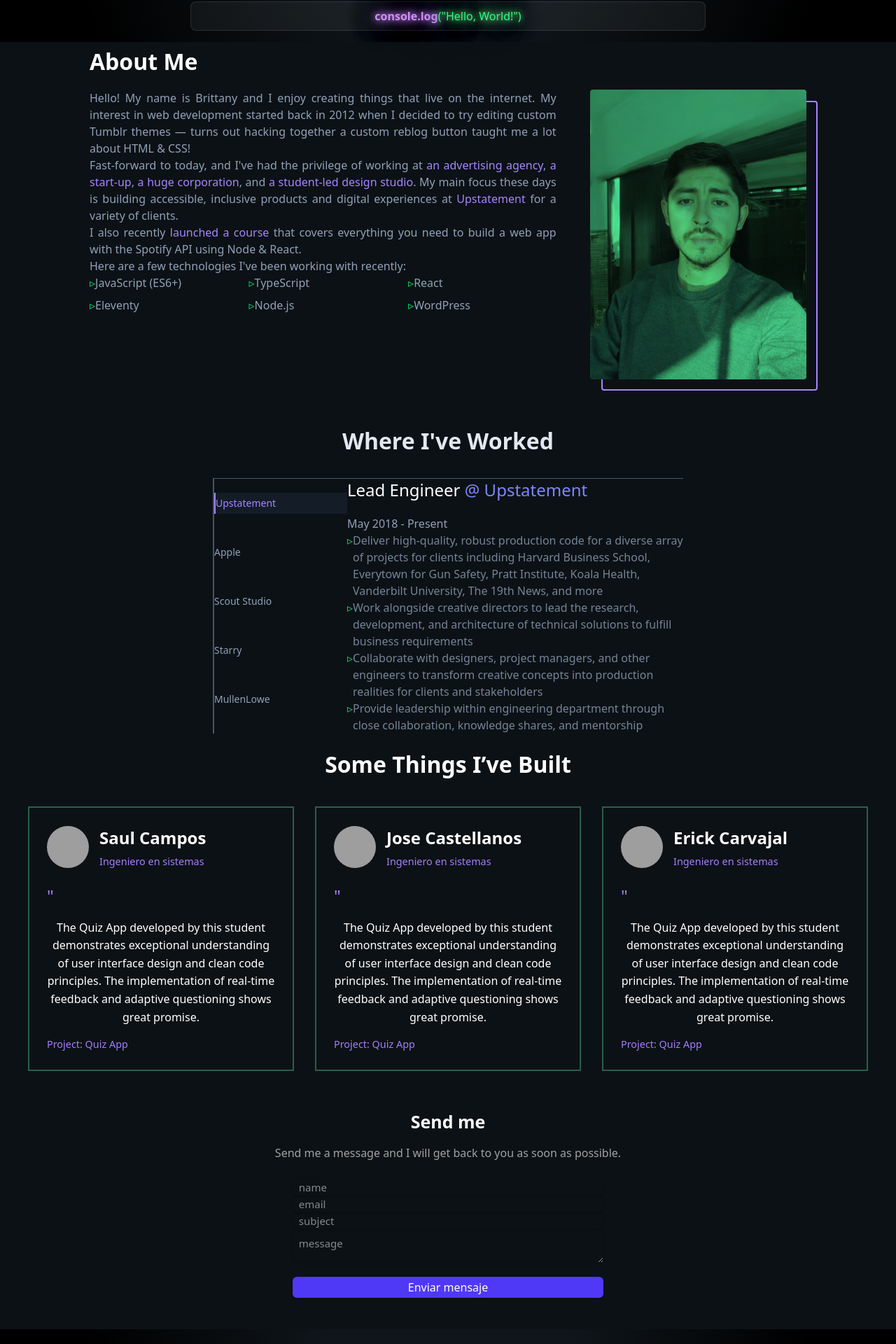
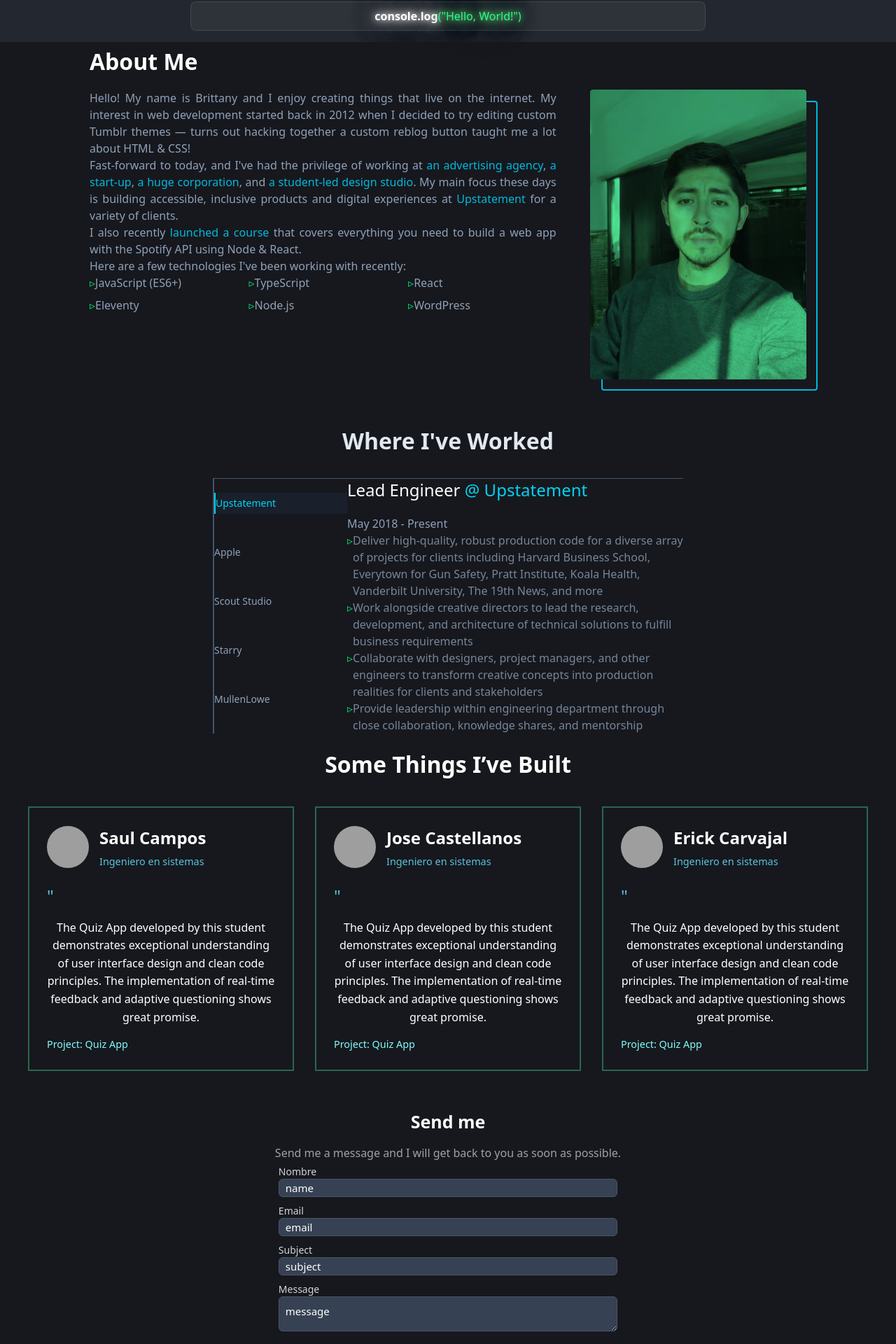
Before and after one commit to Mario-Meza/portafolio_web, a React (Vite) app: page / in a window 1280 px wide. Shown: the part 146-2066 px from the top of the page at 70% size. Built offline with nearby package versions, Linux system fonts and the light colour scheme; grey boxes are pictures that could not be loaded.

Commit message:
Correcion de colores de texto  y fondo

```diff
--- a/src/components/AboutComponent.jsx
+++ b/src/components/AboutComponent.jsx
@@ -44,24 +44,24 @@
 
                                 <p>
                                     Fast-forward to today, and I've had the privilege of working at{' '}
-                                    <a href="#" className="text-violet-400 hover:underline">
+                                    <a href="#" className="text-cyan-500 hover:underline">
                                         an advertising agency
                                     </a>
                                     ,{' '}
-                                    <a href="#" className="text-violet-400 hover:underline">
+                                    <a href="#" className="text-cyan-500 hover:underline">
                                         a start-up
                                     </a>
                                     ,{' '}
-                                    <a href="#" className="text-violet-400 hover:underline">
+                                    <a href="#" className="text-cyan-500 hover:underline">
                                         a huge corporation
                                     </a>
                                     , and{' '}
-                                    <a href="#" className="text-violet-400 hover:underline">
+                                    <a href="#" className="text-cyan-500 hover:underline">
                                         a student-led design studio
                                     </a>
                                     . My main focus these days is building accessible, inclusive products
                                     and digital experiences at{' '}
-                                    <a href="#" className="text-violet-400 hover:underline">
+                                    <a href="#" className="text-cyan-500 hover:underline">
                                         Upstatement
                                     </a>{' '}
                                     for a variety of clients.
@@ -69,7 +69,7 @@
 
                                 <p>
                                     I also recently{' '}
-                                    <a href="#" className="text-violet-400 hover:underline">
+                                    <a href="#" className="text-cyan-500 hover:underline">
                                         launched a course
                                     </a>{' '}
                                     that covers everything you need to build a web app with the Spotify
@@ -85,7 +85,7 @@
                             <div className="relative">
                                 <div className="relative group">
                                     {/* Image wrapper with border effect */}
-                                    <div className="absolute -right-4 -bottom-4 w-full h-full border-2 text-violet-400 rounded transition-transform duration-200 group-hover:-translate-x-1 group-hover:translate-y-1"></div>
+                                    <div className="absolute -right-4 -bottom-4 w-full h-full border-2 text-cyan-500 rounded transition-transform duration-200 group-hover:-translate-x-1 group-hover:translate-y-1"></div>
 
                                     {/* Image container */}
                                     <div className="relative rounded overflow-hidden bg-emerald-400/20 filter">
--- a/src/components/ContactComponent.jsx
+++ b/src/components/ContactComponent.jsx
@@ -1,6 +1,8 @@
 import { useState } from 'react';
 
 export const ContactComponent = () => {
+    const [errors, setErrors] = useState({});
+    const [submitStatus, setSubmitStatus] = useState(null);
     const [formData, setFormData] = useState({
         name: '',
         email: '',
@@ -16,10 +18,32 @@
         }));
     };
 
+    const validate = () => {
+        const newErrors = {};
+        if (!formData.name.trim()) newErrors.name = 'El nombre es requerido';
+        if (!formData.email.trim()) {
+            newErrors.email = 'El email es requerido';
+        } else if (!/\S+@\S+\.\S+/.test(formData.email)) {
+            newErrors.email = 'Email inválido';
+        }
+        if (!formData.subject.trim()) newErrors.subject = 'El asunto es requerido';
+        if (!formData.message.trim()) newErrors.message = 'El mensaje es requerido';
+
+        setErrors(newErrors);
+        return Object.keys(newErrors).length === 0;
+    };
     const handleSubmit = (e) => {
         e.preventDefault();
-        console.log('Formulario enviado:', formData);
+        if (validate()) {
+            setSubmitStatus('sending');
+
+            setTimeout(() => {
+                setSubmitStatus('success');
+                setFormData({ name: '', email: '', subject: '', message: '' });
+                }, 1500);
+        }
     };
+
 
     return (
         <section id="contact" className="section-contact">
@@ -31,55 +55,90 @@
 
                 <form onSubmit={handleSubmit} className="space-y-6">
                     <div>
+                        <label htmlFor="name" className="block text-sm font-medium text-gray-300 mb-1">
+                            Nombre
+                        </label>
                         <input
                             type="text"
+                            id="name"
                             name="name"
                             placeholder="name"
                             value={formData.name}
                             onChange={handleChange}
-                            className="py-3 px-4 block w-full shadow-sm focus:ring-indigo-500 focus:border-indigo-500 border-gray-300 rounded-md"
+                            className={`w-full px-4 py-3 rounded-md bg-gray-700 border ${
+                                errors.name ? 'border-red-500' : 'border-gray-600'
+                            } focus:outline-none focus:ring-2 focus:ring-cyan-500 focus:border-transparent transition`}
                             required
                         />
                     </div>
 
                     <div>
+                        <label htmlFor="name" className="block text-sm font-medium text-gray-300 mb-1">
+                            Email
+                        </label>
                         <input
                             type="email"
                             name="email"
                             placeholder="email"
                             value={formData.email}
                             onChange={handleChange}
-                            className="py-3 px-4 block w-full shadow-sm focus:ring-indigo-500 focus:border-indigo-500 border-gray-300 rounded-md"
+                            className={`w-full px-4 py-3 rounded-md bg-gray-700 border ${
+                                errors.name ? 'border-red-500' : 'border-gray-600'
+                            } focus:outline-none focus:ring-2 focus:ring-cyan-500 focus:border-transparent transition`}
                             required
                         />
                     </div>
 
                     <div>
+                        <label htmlFor="name" className="block text-sm font-medium text-gray-300 mb-1">
+                            Subject
+                        </label>
                         <input
                             type="text"
                             name="subject"
                             placeholder="subject"
                             value={formData.subject}
                             onChange={handleChange}
-                            className="py-3 px-4 block w-full shadow-sm focus:ring-indigo-500 focus:border-indigo-500 border-gray-300 rounded-md"
+                            className={`w-full px-4 py-3 rounded-md bg-gray-700 border ${
+                                errors.name ? 'border-red-500' : 'border-gray-600'
+                            } focus:outline-none focus:ring-2 focus:ring-cyan-500 focus:border-transparent transition`}
                             required
                         />
                     </div>
 
                     <div>
+                        <label htmlFor="name" className="block text-sm font-medium text-gray-300 mb-1">
+                            Message
+                        </label>
                         <textarea
                             name="message"
                             placeholder="message"
                             value={formData.message}
                             onChange={handleChange}
-                            className="block w-full shadow-sm focus:ring-indigo-500   rounded-md"
+                            className={`w-full px-4 py-3 rounded-md bg-gray-700 border ${
+                                errors.name ? 'border-red-500' : 'border-gray-600'
+                            } focus:outline-none focus:ring-2 focus:ring-cyan-500 focus:border-transparent transition`}
                             required
                         />
                     </div>
 
-                    <button type="submit" className="w-full inline-flex items-center justify-center px-6 py-3 border border-transparent rounded-md shadow-sm text-base font-medium text-white bg-indigo-600 hover:bg-indigo-700 focus:outline-none focus:ring-2 focus:ring-offset-2 focus:ring-indigo-500 transition-colors duration-300">
-                        Enviar mensaje
-                    </button>
+              <button
+                  type="submit"
+                  disabled={submitStatus === 'sending'}
+                  className="w-full bg-gradient-to-r from-cyan-500 to-blue-500 text-white font-medium py-3 px-4 rounded-md hover:opacity-90 focus:outline-none focus:ring-2 focus:ring-cyan-600 focus:ring-opacity-50 transition transform hover:-translate-y-1 shadow-lg disabled:opacity-70 flex justify-center items-center"
+                >
+                  {submitStatus === 'sending' ? (
+                    <>
+                      <svg className="animate-spin -ml-1 mr-2 h-4 w-4 text-white" xmlns="http://www.w3.org/2000/svg" fill="none" viewBox="0 0 24 24">
+                        <circle className="opacity-25" cx="12" cy="12" r="10" stroke="currentColor" strokeWidth="4"></circle>
+                        <path className="opacity-75" fill="currentColor" d="M4 12a8 8 0 018-8V0C5.373 0 0 5.373 0 12h4zm2 5.291A7.962 7.962 0 014 12H0c0 3.042 1.135 5.824 3 7.938l3-2.647z"></path>
+                      </svg>
+                      Enviando...
+                    </>
+                  ) : (
+                    'Enviar mensaje'
+                  )}
+                </button>
                 </form>
             </div>
         </section>
--- a/src/components/JobsComponent.jsx
+++ b/src/components/JobsComponent.jsx
@@ -73,7 +73,7 @@
                                             onClick={() => setActiveCompany(index)}
                                             className={`w-full text-left py-3 px-4 font-mono text-sm transition-all duration-200
                                             ${index === activeCompany
-                                                ? 'text-indigo-400-300 border-l-2 text-violet-400 -ml-[2px] bg-slate-800/50'
+                                                ? 'text-indigo-400-300 border-l-2 text-cyan-400 -ml-[2px] bg-slate-800/50'
                                                 : 'text-slate-400 hover:text-slate-200 hover:bg-slate-800'}`}
                                         >
                                             {job.company}
@@ -85,7 +85,7 @@
                                 <div className="flex-1">
                                     <h3 className="text-2xl text-slate-200 mb-1">
                                         {jobs[activeCompany].title}{' '}
-                                        <span className="text-indigo-400">@ {jobs[activeCompany].company}</span>
+                                        <span className="text-cyan-400">@ {jobs[activeCompany].company}</span>
                                     </h3>
                                     <p className="text-slate-400 font-mono mb-8">{jobs[activeCompany].period}</p>
 
--- a/src/components/MenuComponent.jsx
+++ b/src/components/MenuComponent.jsx
@@ -27,7 +27,7 @@
                                 {navLinks.map((item, index) => (
                                     <li key={index} className="flex items-center">
                                         <a href={item.path}
-                                           className={`text-gray-200 accent-gray-400 hover:text-indigo-300 dark:hover:text-indigo-300 ${activeSection === item.path.replace('#', '') ? 'text-indigo-300 dark:text-indigo-400 font-medium' : ''}`}>
+                                           className={`text-gray-200 accent-gray-400 hover:text-green-300 dark:hover:text-green-300 ${activeSection === item.path.replace('#', '') ? 'text-indigo-300 dark:text-green-300 font-medium' : ''}`}>
                                             {item.name}
                                         </a>
                                     </li>
--- a/src/styles/About.css
+++ b/src/styles/About.css
@@ -1,12 +1,22 @@
+@import "tailwindcss";
+
+:root{
+    --tw-bg-opacity: 1;
+    --text-white-about: #ffffff;
+}
+html.dark{
+    color-scheme: dark;
+}
+
 .section-about {
     display: grid;
     justify-content: center;
-    background: #0C1115FF;
+    background-color: rgb(22 24 29 / var(--tw-bg-opacity));
     padding: 50px;
 }
 
 .section-about h2 {
     font-size: 2rem;
-    color: white;
+    color: var(--text-white-about);
     margin-bottom: 1rem;
 }
--- a/src/styles/Contact.css
+++ b/src/styles/Contact.css
@@ -1,14 +1,22 @@
 @import "tailwindcss";
-
+:root{
+    --tw-bg-opacity: 1;
+    --text-white-contact: #ffffff;
+}
 input::placeholder,
 textarea::placeholder {
     font-size: 15px;
     padding: 9px;
+    color: white;
+
 }
 
 form{
-    margin: 25px;
-    color: white;
+    display: grid;
+    gap: 10px;
+    margin: 5px;
+    color: var(--text-white-contact);
+
 }
 button{
     margin: 20px 0;
@@ -18,11 +26,14 @@
 .section-contact {
     display: grid;
     justify-content: center;
-    background: #0C1115FF;
+    background-color: rgb(22 24 29 / var(--tw-bg-opacity));
     padding-top: 1rem;
+
 }
+
+
 .section-contact h2 {
-    color: white;
+    color: var(--text-white-contact);
     font-size: 25px;
     font-weight: bold;
     margin-bottom: 1rem;
--- a/src/styles/Footer.css
+++ b/src/styles/Footer.css
@@ -1,4 +1,7 @@
-/* Footer.css */
+:root {
+    --tw-bg-opacity: 1;
+    --text-white-footer: #ffffff;
+}
 .section#footer {
     width: 100%;
     margin: 0;
@@ -8,8 +11,8 @@
 .section-footer {
     display: grid;
     justify-content: center;
-    color: var(--color-text);
-    background: radial-gradient(circle,#0f151a 30%,#000 80%);
+    color: var(--text-white-footer);
+    background-color: rgb(22 24 29 / var(--tw-bg-opacity));
     padding-top: 30px;
 }
 
@@ -27,12 +30,12 @@
 }
 
 .social-link {
-    color: var(--color-text);
+    color: var(--text-white-footer);
     transition: color 0.3s ease;
 }
 
 .social-link:hover {
-    color: #535bf2;
+    color: #25ff87;
 }
 
 .footer-nav {
@@ -49,13 +52,13 @@
 }
 
 .footer-nav a {
-    color: var(--color-text);
+    color: var(--text-white-footer);
     text-decoration: none;
     transition: color 0.3s ease;
 }
 
 .footer-nav a:hover {
-    color: #535bf2;
+    color: #25ff87;
 }
 
 .footer-copyright {
--- a/src/styles/Jobs.css
+++ b/src/styles/Jobs.css
@@ -1,6 +1,7 @@
 @import "tailwindcss";
 :root {
-    --color-text: #ffffff;
+    --tw-bg-opacity: 1;
+    --text-white-jobs: #ffffff;
 }
 
 html {
@@ -16,8 +17,7 @@
 .section-jobs {
     display: grid;
     justify-content: center;
-    background: #0C1115FF;
-
+    background-color: rgb(22 24 29 / var(--tw-bg-opacity));
 }
 
 .container {
@@ -48,5 +48,5 @@
 .section h2,h3{
     font-size: 1.5rem;
     margin-bottom: 20px;
-    color: var(--color-text);
+    color: var(--text-white-jobs);
 }
--- a/src/styles/Menu.css
+++ b/src/styles/Menu.css
@@ -1,4 +1,8 @@
 @import "tailwindcss";
+:root{
+    --tw-bg-opacity: 1;
+    --text-white-menu: #ffffff;
+}
 * {
     margin: 0;
     padding: 0;
@@ -19,7 +23,7 @@
     top: 0;
     left: 0;
     width: 100%;
-    background: radial-gradient(circle at top center, #0f151a 30%,#000 80%);
+    background: rgb(35 39 47 / var(--tw-bg-opacity));
     z-index: 1000;
     padding: 1rem 2rem;
 }
@@ -62,14 +66,11 @@
 /* Luego, estilo específico para los enlaces dentro de nav-links */
 .nav-links a{
     text-decoration: none;
-
     transition: color 0.3s ease;
     position: relative; /* Para la línea inferior */
     padding-bottom: 5px;
 }
-.nav-links a.active {
 
-}
 .nav-links a:hover {
     transition: 0.2s;
 }
@@ -94,28 +95,28 @@
     max-width: 800px;
     margin: 0 auto;
     padding: 0 2rem;
-    color: white;
+    color: var(--text-white-menu);
 
 }
 .hero-container{
     margin: 8px auto;
 }
 .hero-return{
-    color: #d08cff;
+    color: #ffffff;
     font-weight: bold;
     text-align: start;
-    text-shadow: 0 0 10px rgb(208, 140, 255), 0 0 20px rgb(208, 140, 255), 0 0 40px rgb(81, 38, 127), 0 0 80px rgb(81, 38, 127), 0 0 90px rgba(38,104,127,1), 0 0 100px rgba(38,104,127,1), 0 0 140px rgba(38,104,127,1)
+    text-shadow: 0 0 10px rgb(255, 255, 255), 0 0 20px rgb(255, 255, 255), 0 0 40px rgb(255, 255, 255), 0 0 80px rgb(255, 255, 255), 0 0 90px rgba(38,104,127,1), 0 0 100px rgba(38,104,127,1), 0 0 140px rgba(38,104,127,1)
 }
 .hero-hello-world{
     color: #25ff87;
-        text-shadow: 0 0 10px rgb(118, 255, 140), 0 0 20px rgb(118, 255, 140), 0 0 40px rgb(24, 84, 34), 0 0 80px rgb(24, 84, 34), 0 0 90px rgba(38,104,127,1), 0 0 100px rgba(38,104,127,1), 0 0 140px rgba(38,104,127,1)
+    text-shadow: 0 0 10px rgb(118, 255, 140), 0 0 20px rgb(118, 255, 140), 0 0 40px rgb(24, 84, 34), 0 0 80px rgb(24, 84, 34), 0 0 90px rgba(38,104,127,1), 0 0 100px rgba(38,104,127,1), 0 0 140px rgba(38,104,127,1)
 }
 
 .hero-title {
     font-size: 3.5rem;
     margin-bottom: 1rem;
     font-family: "Apple Symbols", serif;
-    color: white;
+    color: var(--text-white-menu);
 }
 
 @media (max-width: 768px) {
--- a/src/styles/Projects.css
+++ b/src/styles/Projects.css
@@ -1,11 +1,16 @@
 @import "tailwindcss";
+:root {
+    --tw-bg-opacity: 1;
+    --tw-text-opacity: 1;
+    --text-white-projects: #ffffff;
+}
 html {
     scroll-behavior: smooth;
 }
 .section-projects {
     display: grid;
     justify-content: center;
-    background: #0C1115FF;
+    background-color: rgb(22 24 29 / var(--tw-bg-opacity));
     padding: 20px;
 }
 
@@ -21,7 +26,7 @@
     margin-bottom: 1rem;
     font-size: 2rem;
     font-weight: bold;
-    color: white;
+    color: var(--text-white-projects);
 }
 
 .testimonial-grid {
@@ -29,7 +34,7 @@
     grid-template-columns: repeat(auto-fit, minmax(300px, 1fr));
     gap: 30px;
     padding: 20px 0; /* Cambiado a solo padding vertical */
-    color: white;
+    color: var(--text-white-projects);
 }
 
 .testimonial-card {
@@ -70,11 +75,11 @@
 
 .profile-role {
     font-size: 0.9rem;
-    color: #a57dff;
+    color: rgb(88 196 220 / var(--tw-text-opacity));
 }
 
 .quote-icon {
-    color: #a57dff;
+    color: rgb(88 196 220 / var(--tw-text-opacity));
     font-size: 1.5rem;
     margin-bottom: 15px;
 }
@@ -89,9 +94,12 @@
 }
 
 .project-name {
-    color: #a57dff;
+    color: rgb(130 253 253 / var(--tw-text-opacity));
     font-size: 0.9rem;
     font-weight: 500;
+}
+.project-name:hover {
+    text-decoration: underline ;
 }
 
 @media (max-width: 768px) {
```
